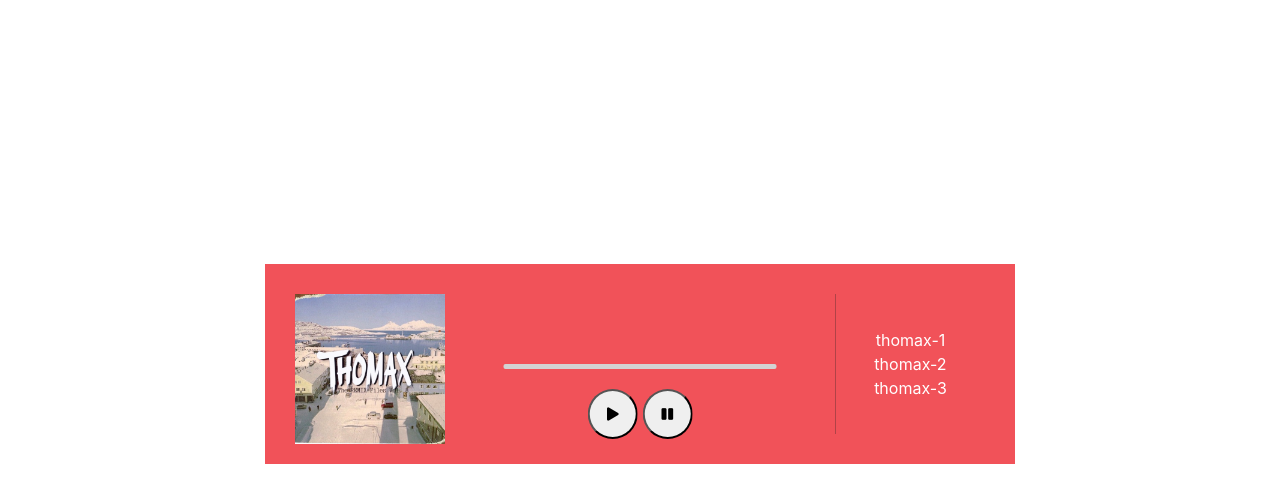
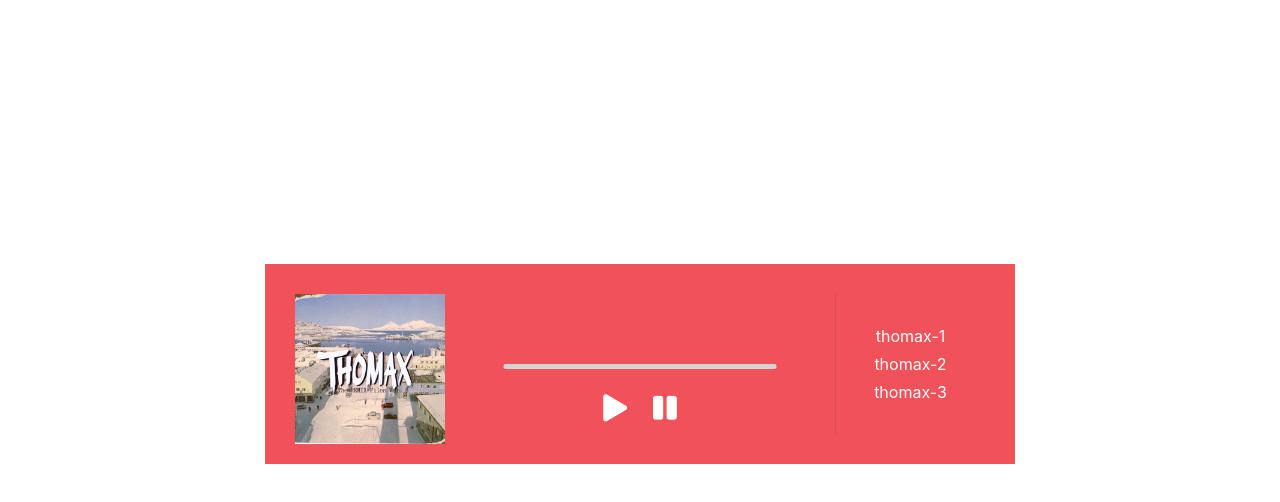
Before and after one commit to ghbozz/leo-landing, a plain HTML site: page index.html in a window 1280 px wide. Shown: the part 62-564 px from the top of the page. Drawn offline with nearby package versions, Linux system fonts and the light colour scheme.

Commit message:
player css

```diff
--- a/assets/style.css
+++ b/assets/style.css
@@ -19,7 +19,7 @@
 
 .tracks-wrapper {
   color: white;
-  border-left: 1px solid rgba(30, 30, 30, 0.3);
+  border-left: 1px solid rgba(30, 30, 30, 0.1);
   border-top-right-radius: 7px;
   border-bottom-right-radius: 7px;
   width: 150px;
@@ -40,13 +40,24 @@
   width: 50px;
   height: 50px;
   border-radius: 50%;
+  text-align: center;
 }
 
 .player-btns {
+  display: flex;
+  align-items: center;
+  justify-content: space-between;
+  font-size: 1.7em;
+  color: white;
   position: absolute;
   bottom: -30px;
   left: 50%;
   transform: translate(-50%, -50%);
+}
+
+.player-btns i:hover {
+  transform: scale(1.05);
+  cursor: pointer;
 }
 
 .timeline {
@@ -76,10 +87,16 @@
   font-size: 1.7em;
 }
 
+.tracks {
+  width: 100%;
+}
+
 .track {
   cursor: pointer;
+  padding: 2px 0px;
 }
 
 .active {
+  background-color: rgba(240, 240, 240, 0.2);
   font-weight: bolder;
 }
--- a/index.html
+++ b/index.html
@@ -56,8 +56,8 @@
               <div class="progress"></div>
             </div>
             <div class="player-btns">
-              <button class="player-control" id="play" onclick="document.getElementById('player').play()"><i class="fas fa-play"></i></button>
-              <button class="player-control" id="pause" onclick="document.getElementById('player').pause()"><i class="fas fa-pause"></i></button>
+              <div class="player-control" id="play" onclick="document.getElementById('player').play()"><i class="fas fa-play"></i></div>
+              <div class="player-control" id="pause" onclick="document.getElementById('player').pause()"><i class="fas fa-pause"></i></div>
             </div>
             <audio id="player" src="assets/audio/thomax-1.mp3"></audio>
           </div>
```
